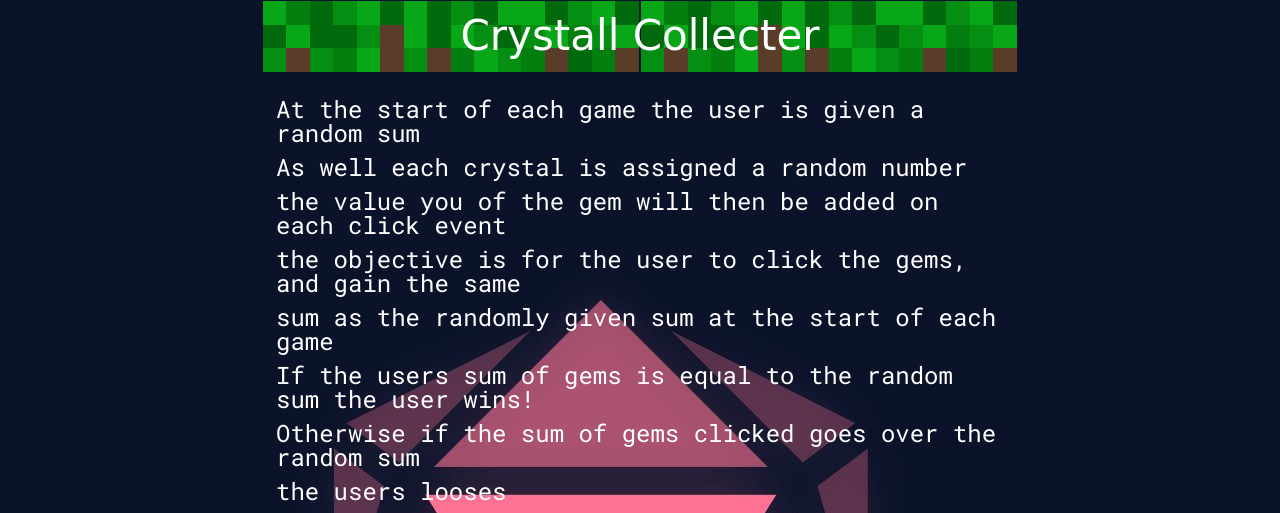
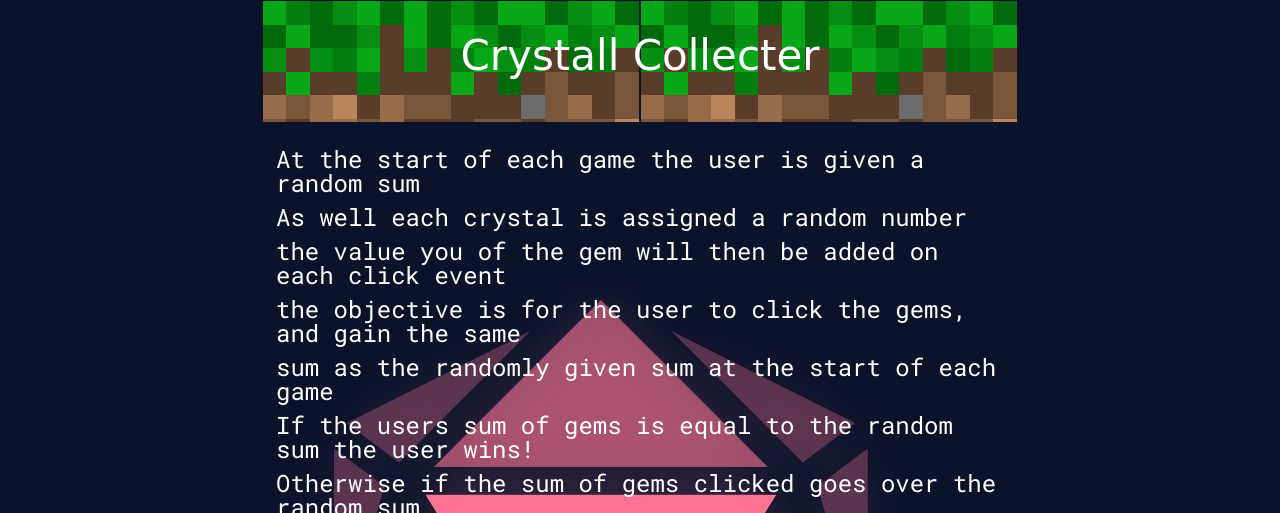
Before and after one commit to spaceTab/unit-4-game, a plain HTML site: page index.html in a window 1280 px wide. Shown: the top 513 px of the page. Drawn offline with nearby package versions, Linux system fonts and the light colour scheme; a web font is replaced by a local one.

Commit message:
Banner fix

```diff
--- a/assets/css/style.css
+++ b/assets/css/style.css
@@ -19,7 +19,7 @@ body {
     margin-bottom: 25px;
     position: relative;
 
-    padding: 15px 10px 15px 10px;
+    padding: 35px 10px 45px 10px;
     line-break: auto;
     background-image: url(../images/mcblock.png);
     color: #ffffff;
```
